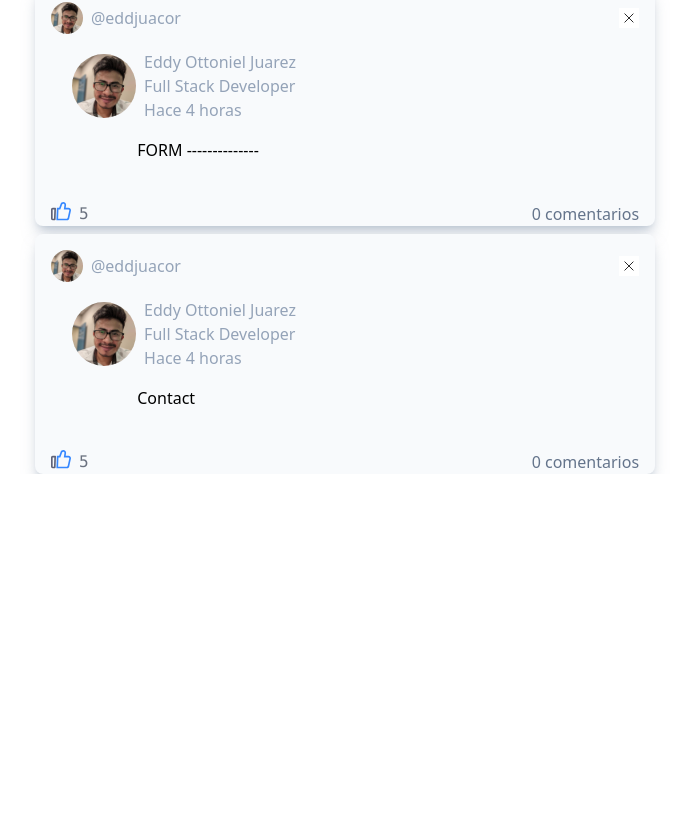
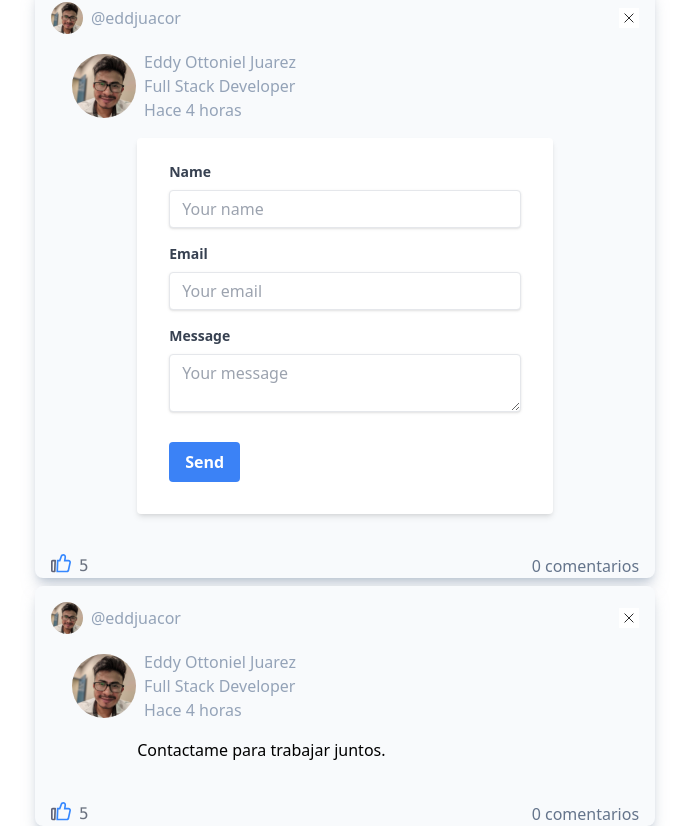
Before and after one commit to eddjuacor/Portafolio, a React (Vite) app: page /contact in a window 1280 px wide. Shown: the part 772-1598 px from the top of the page, without its empty margins (295-984 px from the left). Before the commit the page ends 1246 px from the top, so only its background shows below. Built offline with nearby package versions, Linux system fonts and the light colour scheme; a web font is replaced by a local one.

Commit message:
actualizaciones

```diff
--- a/src/components/main/contact/Target.jsx
+++ b/src/components/main/contact/Target.jsx
@@ -1,6 +1,7 @@
 import perfil from '../../../../public/assets/img/icons/foto.jpg'
 import close from '../../../../public/assets/img/icons/close.svg'
 import { Likes } from '../generalscomponents/Likes'
+import  Form  from '../generalscomponents/Form'
 
 export const Target = () => {
     return (
@@ -21,10 +22,7 @@
                 </p>
             </div>
             <div className=" w-[67%] mx-auto text-slate-70000 font-light mt-4">
-                <p className=''>
-                   FORM
-                   --------------
-                </p>
+                <Form/>
             </div>
             <div className="flex justify-between items-center mt-10">
                 <Likes/>
--- a/src/components/main/contact/Target01.jsx
+++ b/src/components/main/contact/Target01.jsx
@@ -22,7 +22,7 @@
             </div>
             <div className=" w-[67%] mx-auto text-slate-70000 font-light mt-4">
                 <p className=''>
-                   Contact
+                   Contactame para trabajar juntos.
                 </p>
             </div>
             <div className="flex justify-between items-center mt-10">
--- /dev/null
+++ b/src/components/main/generalscomponents/Form.jsx
@@ -0,0 +1,87 @@
+import { useState } from 'react';
+
+const ContactForm = () => {
+    const [formData, setFormData] = useState({
+        name: '',
+        email: '',
+        message: ''
+    });
+
+    const handleChange = (e) => {
+        const { name, value } = e.target;
+        setFormData({ ...formData, [name]: value });
+    };
+
+    const handleSubmit = (e) => {
+        e.preventDefault();
+        // Here you can add code to handle form submission, such as sending data to a server
+        console.log(formData);
+        // Reset form fields
+        setFormData({
+            name: '',
+            email: '',
+            message: ''
+        });
+    };
+
+    return (
+        <div className="max-w-md mx-auto">
+            <form onSubmit={handleSubmit} className="bg-white shadow-md rounded px-8 pt-6 pb-8 mb-4">
+                <div className="mb-4">
+                    <label className="block text-gray-700 text-sm font-bold mb-2" htmlFor="name">
+                        Name
+                    </label>
+                    <input
+                        className="shadow appearance-none border rounded w-full py-2 px-3 text-gray-700 leading-tight focus:outline-none focus:shadow-outline"
+                        id="name"
+                        type="text"
+                        placeholder="Your name"
+                        name="name"
+                        value={formData.name}
+                        onChange={handleChange}
+                        required
+                    />
+                </div>
+                <div className="mb-4">
+                    <label className="block text-gray-700 text-sm font-bold mb-2" htmlFor="email">
+                        Email
+                    </label>
+                    <input
+                        className="shadow appearance-none border rounded w-full py-2 px-3 text-gray-700 leading-tight focus:outline-none focus:shadow-outline"
+                        id="email"
+                        type="email"
+                        placeholder="Your email"
+                        name="email"
+                        value={formData.email}
+                        onChange={handleChange}
+                        required
+                    />
+                </div>
+                <div className="mb-6">
+                    <label className="block text-gray-700 text-sm font-bold mb-2" htmlFor="message">
+                        Message
+                    </label>
+                    <textarea
+                        className="shadow appearance-none border rounded w-full py-2 px-3 text-gray-700 leading-tight focus:outline-none focus:shadow-outline"
+                        id="message"
+                        placeholder="Your message"
+                        name="message"
+                        value={formData.message}
+                        onChange={handleChange}
+                        required
+                    />
+                </div>
+                <div className="flex items-center justify-between">
+                    <button
+                        className="bg-blue-500 hover:bg-blue-700 text-white font-bold py-2 px-4 rounded focus:outline-none focus:shadow-outline"
+                        type="submit"
+                    >
+                        Send
+                    </button>
+                </div>
+            </form>
+        </div>
+    );
+};
+
+export default ContactForm;
```
